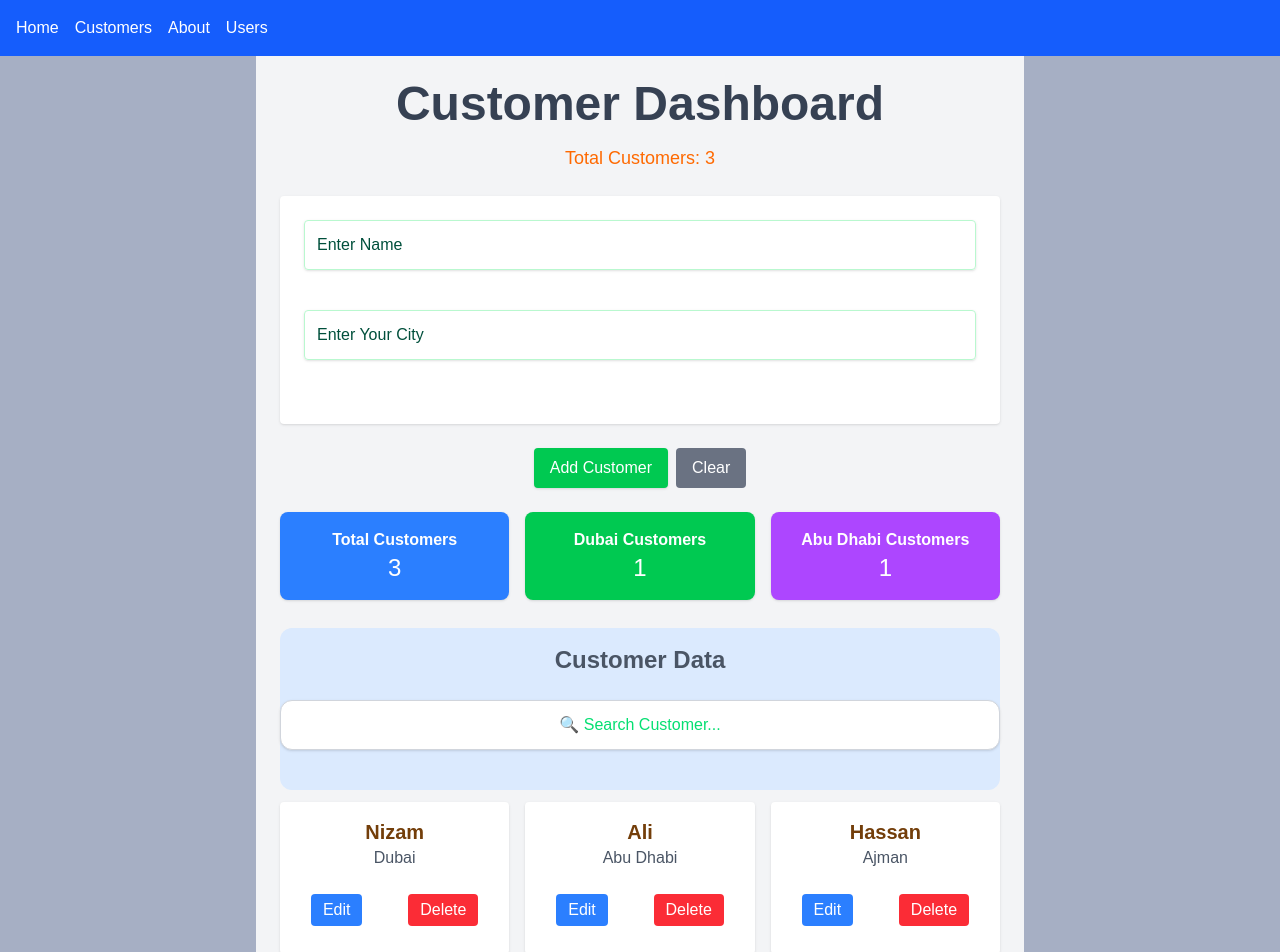
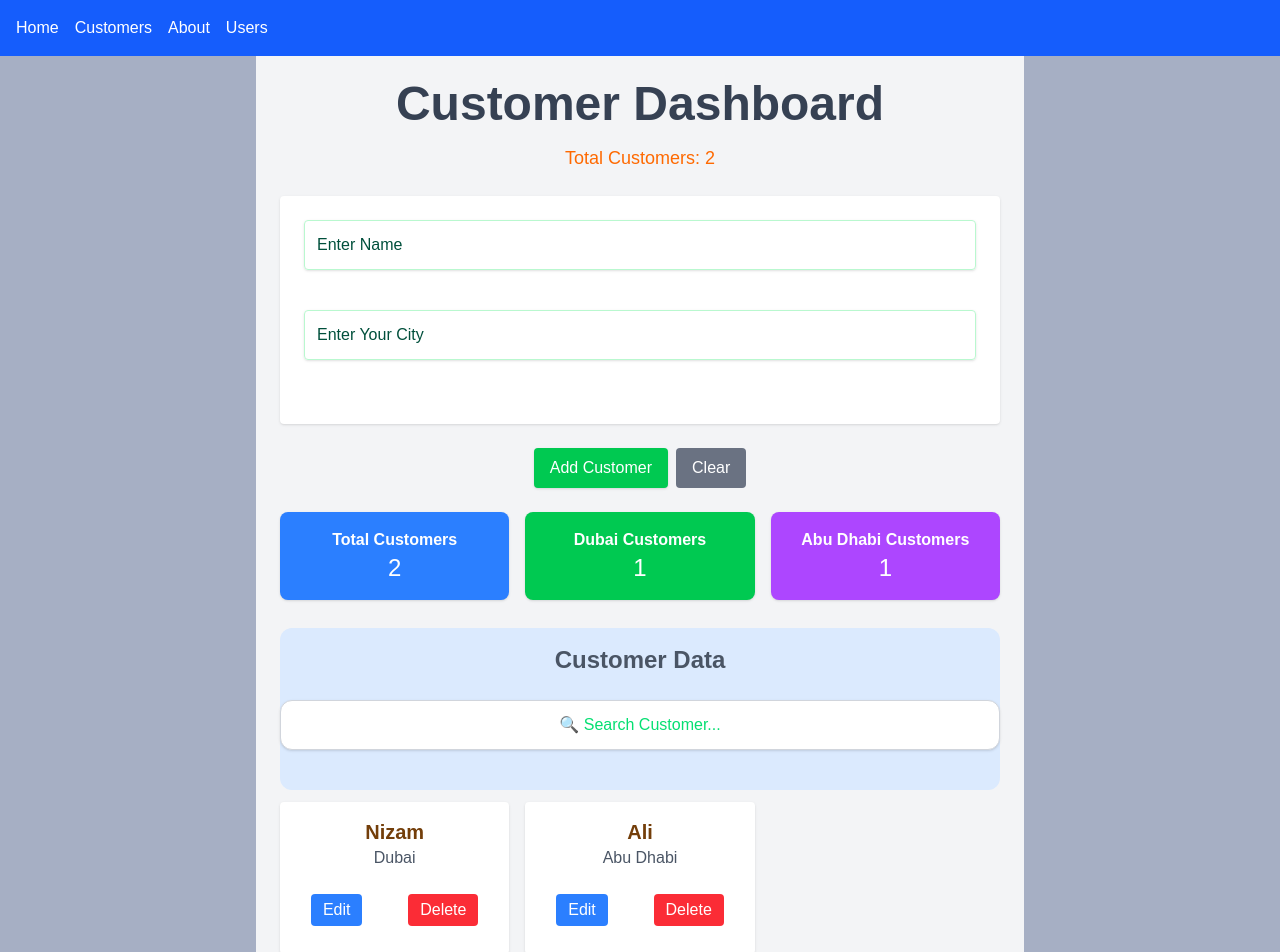
Before and after one commit to nizamudheentsae/react-learning, a React (Vite) app: page /customers in a window 1280 px wide. Shown: the top 952 px of the page. Built offline with nearby package versions, Linux system fonts and the light colour scheme.

Commit message:
Day 53 - Local Storage Integration

```diff
--- a/src/pages/Customers.jsx
+++ b/src/pages/Customers.jsx
@@ -1,6 +1,7 @@
 import { useState } from "react";
 import "../App.css";
 import CustomerCard from "../CustomerCard";
+import { useEffect } from "react";
 
 function Customers() {
   const [name, setName] = useState("");
@@ -8,11 +9,19 @@ function Customers() {
   const [editingId, setEditingId] = useState(null);
   const [search, setSearch] = useState("");
 
-  const [customers, setCustomers] = useState([
-    { id: 1, name: "Nizam", city: "Dubai" },
-    { id: 2, name: "Ali", city: "Abu Dhabi" },
-    { id: 3, name: "Hassan", city: "Ajman" },
-  ]);
+  const [customers, setCustomers] = useState(() => {
+    const savedCustomers = localStorage.getItem("customers");
+
+    return savedCustomers ? JSON.parse (savedCustomers) :
+    [
+        { id: 1, name: "Nizam", city: "Dubai" },
+        { id: 2, name: "Ali", city: "Abu Dhabi" }
+      ];
+  });
+
+  useEffect (() => {
+    localStorage.setItem("customers", JSON.stringify(customers) )
+  }, [customers]);
 
   // ADD CUSTOMER
   function addCustomer() {
```
